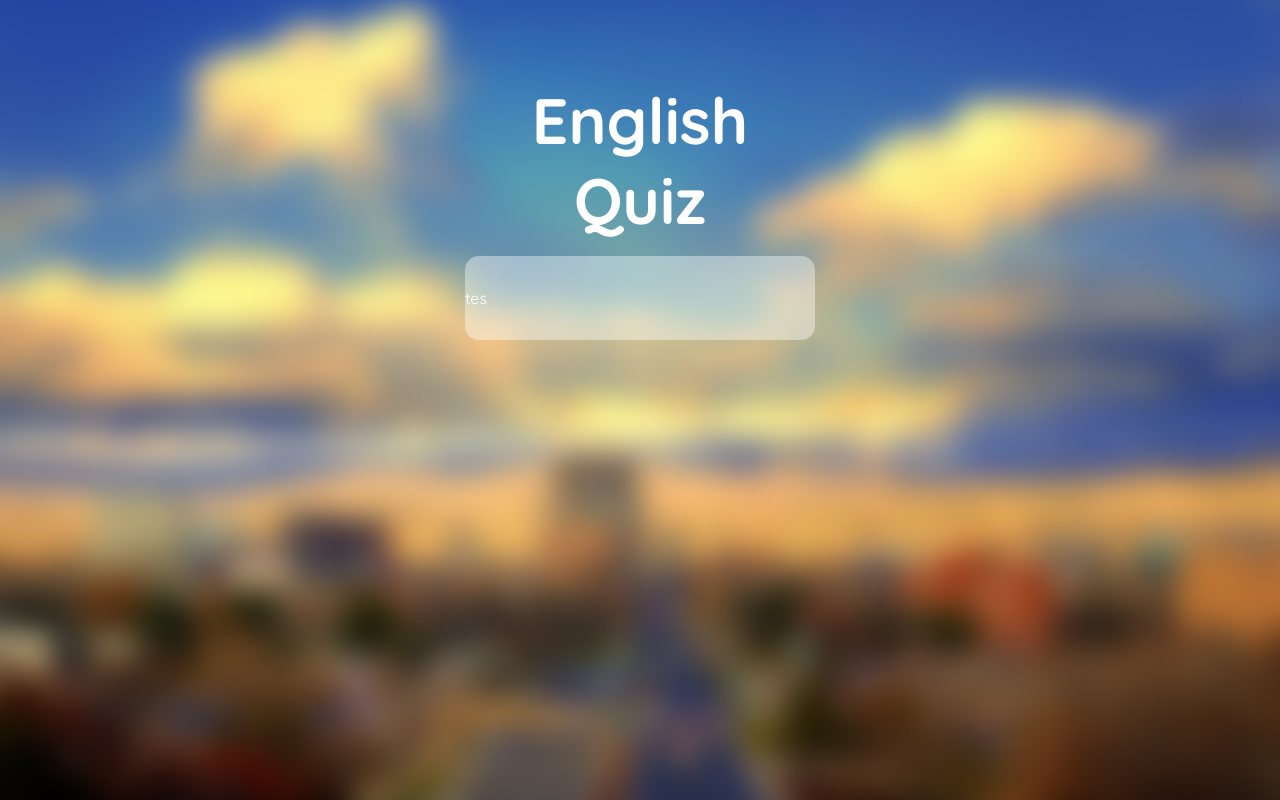
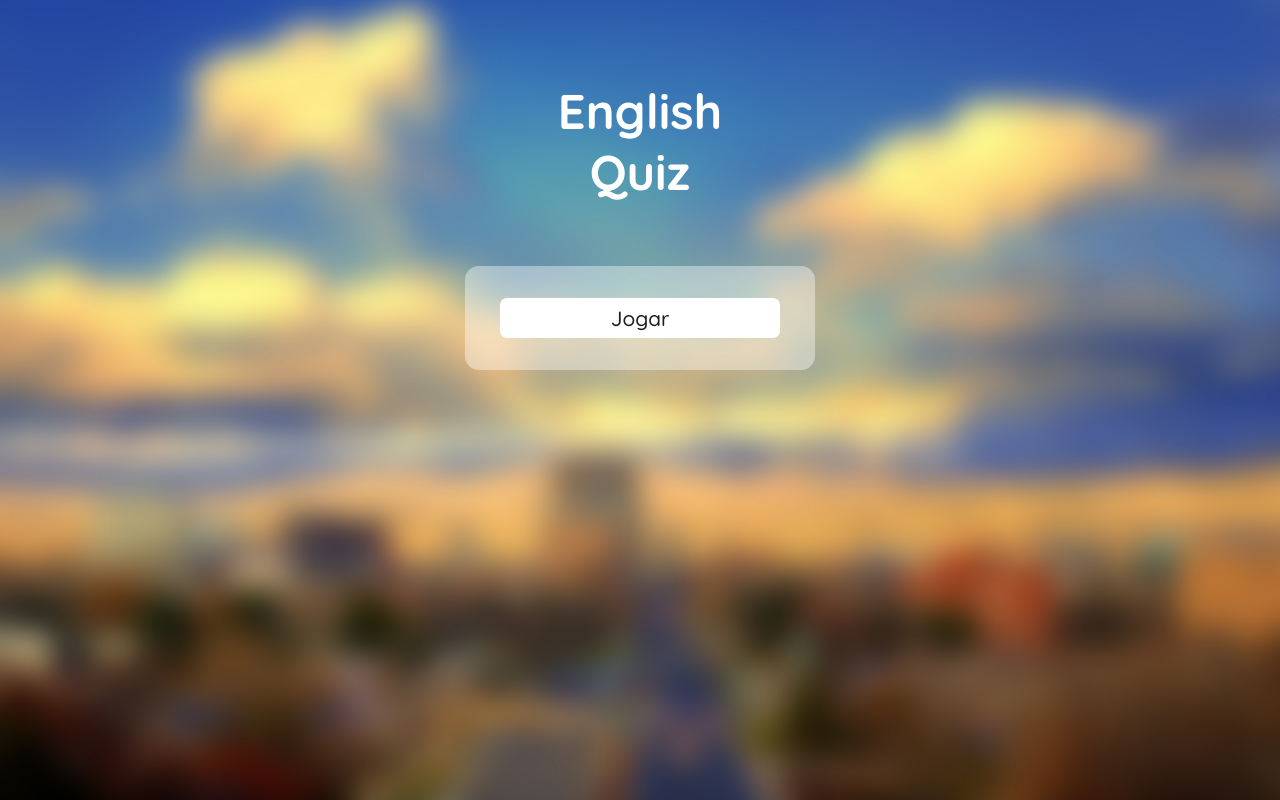
Before and after one commit to leogoulartoli/english-quiz, a Next.js app: page / in a window 1280 px wide. Built offline with nearby package versions, Linux system fonts and the light colour scheme.

Commit message:
Finishing the welcome page

```diff
--- a/db.json
+++ b/db.json
@@ -1,7 +1,8 @@
 {
-    "bg": "../public/image_welcome.jpg",
+    "bg": "/imageWelcome.jpg",
     "title": "Quiz CSS da Alura",
     "description": "Teste os seus conhecimentos sobre CSS e vamos ver quantos layouts você vai deixar de quebrar",
+    "button": "Jogar",
     "questions": [
       {
         "image": "https://media.giphy.com/media/xUOxf3yDKCuwpOlT3i/giphy.gif",
@@ -38,6 +39,6 @@
         "wrong": "#FF5722",
         "success": "#4CAF50"
       },
-      "borderRadius": "4px"
+      "borderRadius": "7px"
     }
   }
--- a/pages/index.js
+++ b/pages/index.js
@@ -1,16 +1,22 @@
-import BackgroundImage from '../src/components/BackgroundImage'
-import EnglishText from '../src/components/EnglishText';
-import EnglishQuiz from '../src/components/EnglishQuiz';
-
-import db from '../db.json'
-
+import BackgroundImage from "../src/components/BackgroundImage";
+import EnglishQuiz from "../src/components/EnglishQuiz";
+import db from "../db.json";
+import EnglishQuizLogo from "../src/components/EnglishQuizLogo";
+import ButtonEnter from "../src/components/ButtonEnter";
 
 export default function Home() {
   return (
-    <BackgroundImage>
-      <EnglishText>English<br/>
-      Quiz</EnglishText>
-      <EnglishQuiz>tes</EnglishQuiz>
+    <BackgroundImage backgroundImage={db.bg}>
+      <EnglishQuizLogo>
+        <EnglishQuizLogo.Text>
+          English
+          <br />
+          Quiz
+        </EnglishQuizLogo.Text>
+      </EnglishQuizLogo>
+      <EnglishQuiz>
+        <ButtonEnter borderRadius={db.theme.borderRadius}>{db.button}</ButtonEnter>
+      </EnglishQuiz>
     </BackgroundImage>
   );
 }
--- a/src/components/BackgroundImage/index.js
+++ b/src/components/BackgroundImage/index.js
@@ -1,7 +1,7 @@
 import styled from 'styled-components';
 
 const BackgroundImage = styled.div`
-  background-image:url("/imageWelcome.jpg");
+  background-image:url(${({backgroundImage}) => backgroundImage});
   flex:1;
   background-size: cover;
   background-position: center;
--- /dev/null
+++ b/src/components/ButtonEnter/index.js
@@ -0,0 +1,22 @@
+import styled from "styled-components"
+
+const ButtonEnter = styled.button`
+    font-family: 'Quicksand',sans-serif;
+    font-weight: 500;
+    color: #1e1e1e;
+    width:80%;
+    height:2.5rem;
+    background-color: #FFF;
+    border-style:none;
+    font-size: 1.3rem;
+    border-radius: ${({borderRadius}) => borderRadius};
+    &:hover{
+        background-color:#efe9e9;
+        border: 1px solid #7a7a7a;
+        transition: 0.3s ease;
+    } &:focus {
+        outline: none;
+    }
+`;
+
+export default ButtonEnter
--- a/src/components/EnglishQuiz/index.js
+++ b/src/components/EnglishQuiz/index.js
@@ -1,6 +1,9 @@
 import styled from "styled-components";
 
 const EnglishQuiz = styled.div`
+  display:flex;
+  flex-direction: column;
+  align-items: center;
   padding: 2rem 0;
   background-color: #FFFFFF66;
   width:100%;
--- /dev/null
+++ b/src/components/EnglishQuizLogo/index.js
@@ -0,0 +1,37 @@
+import styled from 'styled-components'
+import { keyframes } from 'styled-components'
+
+
+const rotate = keyframes`
+  0% {
+    font-size:3rem;
+  }
+
+  50% {
+    font-size:4rem;
+    color: #FFFFFF;
+  }
+
+  100{
+    font-size:3rem;
+  }
+`;
+
+const EnglishQuizLogo = styled.div`
+  width: 100%;
+  max-width: 400px;
+  height:250px;
+  margin: 0 auto
+`;
+
+EnglishQuizLogo.Text = styled.h1`
+  text-align:center;
+  font-size: 3rem;
+  font-weight:700;
+  padding-top:5rem;
+  margin:0;
+  animation: ${rotate} 4s infinite
+`;
+
+
+export default EnglishQuizLogo
--- a/src/components/EnglishText/index.js
+++ /dev/null
@@ -1,11 +0,0 @@
-import styled from 'styled-components'
-
-const EnglishText = styled.h1`
-  text-align:center;
-  font-size: 4rem;
-  font-weight:700;
-  padding-top:5rem;
-  margin:0;
-`;
-
-export default EnglishText
```
